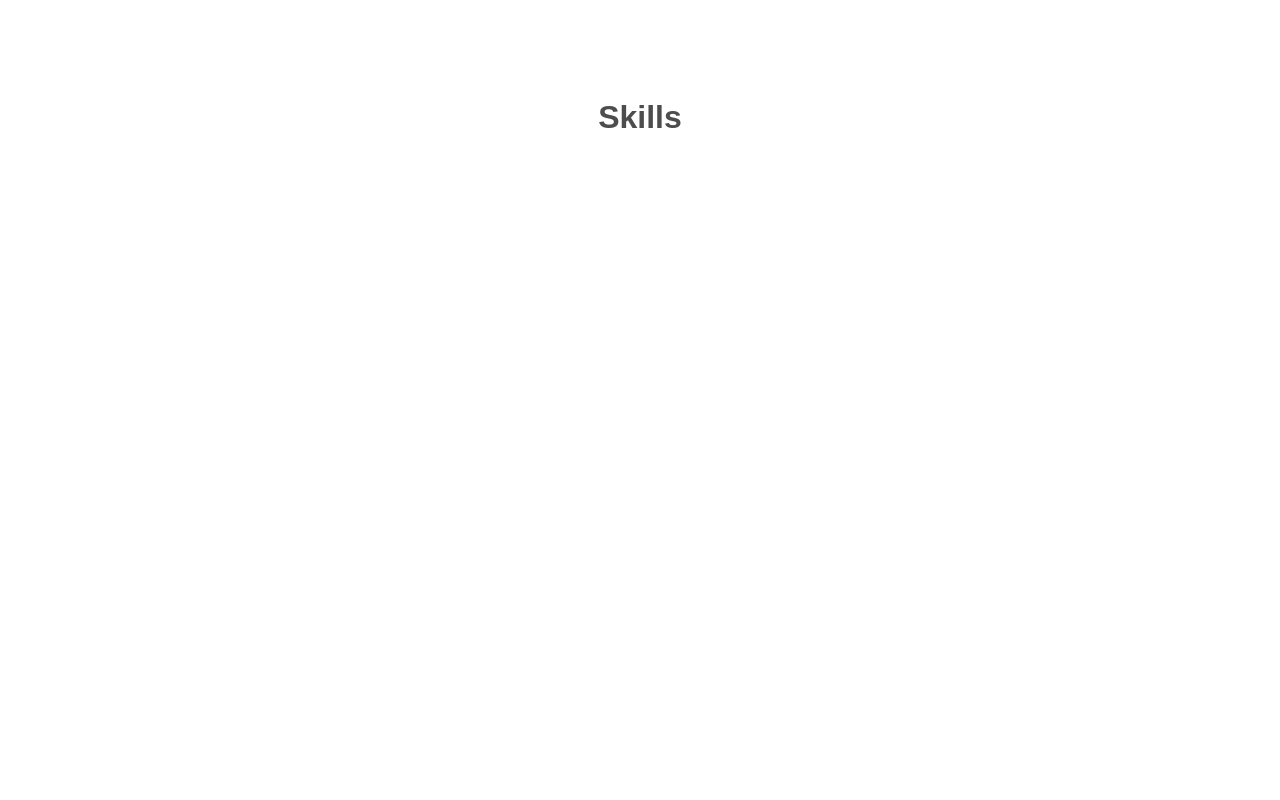
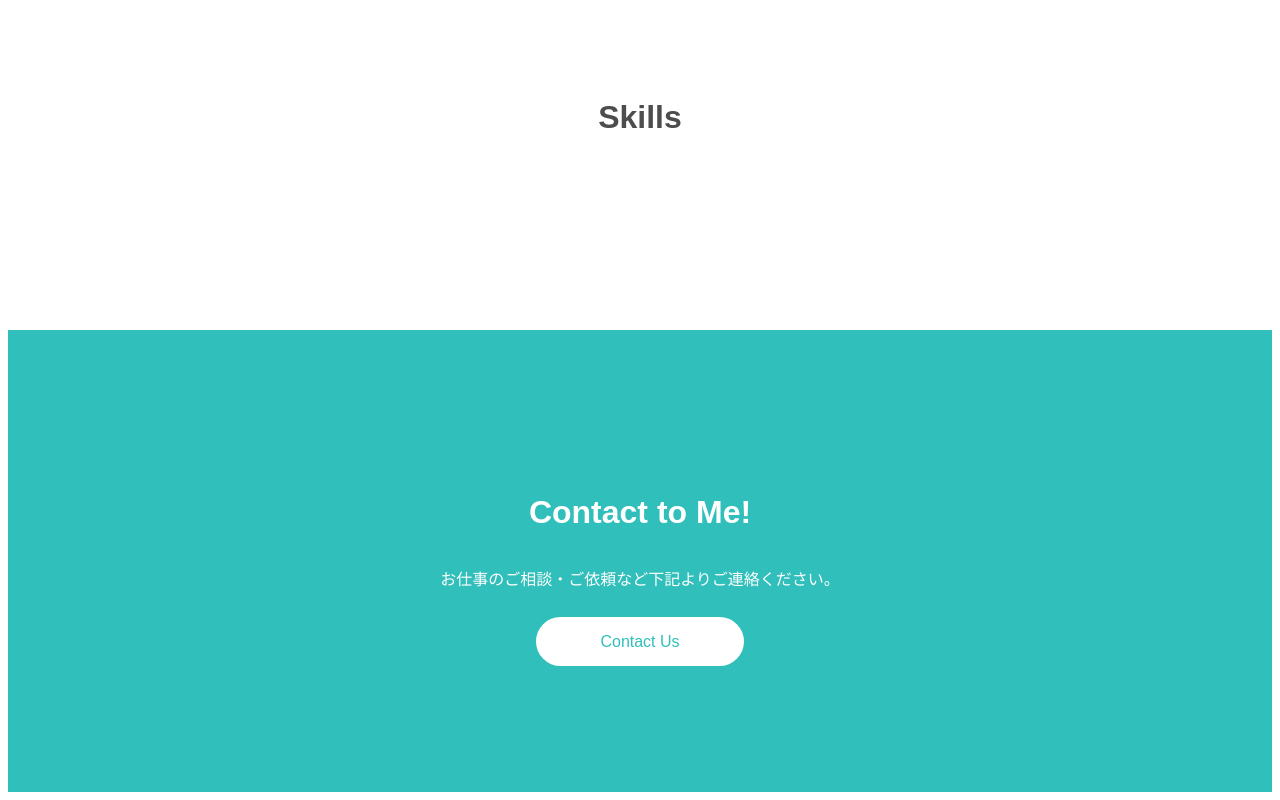
Before and after one commit to bunon0/react-portfolio-demo-v1, a React (Create React App) app: page / in a window 1280 px wide. Shown: the part 873-1673 px from the top of the page. Before the commit the page ends 1211 px from the top, so only its background shows below. Built offline with nearby package versions, Linux system fonts and the light colour scheme.

Commit message:
💄 Contact

```diff
--- a/src/App.tsx
+++ b/src/App.tsx
@@ -1,3 +1,4 @@
+import { Contact } from "./components/Contact";
 import { Header } from "./components/Header";
 import { Skills } from "./components/Skills";
 
@@ -6,6 +7,7 @@ function App() {
     <div className="App">
       <Header />
       <Skills />
+      <Contact />
     </div>
   );
 }
--- a/src/components/Contact.tsx
+++ b/src/components/Contact.tsx
@@ -1,3 +1,51 @@
+import styled from "styled-components";
+
 export const Contact: React.VFC = () => {
-  return <header>Header</header>;
+  return (
+    <SContact>
+      <SContainer>
+        <SContentList>
+          <h2>Contact to Me!</h2>
+          <SDescription>
+            お仕事のご相談・ご依頼など下記よりご連絡ください。
+          </SDescription>
+          <SContactAnchor
+            href="https://twitter.com/Nobuu_777"
+            target="_blank"
+            rel="noopener noreferrer">
+            Contact Us
+          </SContactAnchor>
+        </SContentList>
+      </SContainer>
+    </SContact>
+  );
 };
+
+const SContact = styled.div`
+  padding: 128px 0;
+  clear: both;
+  background: #30bfba;
+`;
+
+const SContainer = styled.div``;
+
+const SContentList = styled.div`
+  color: white;
+  text-align: center;
+`;
+
+const SDescription = styled.p`
+  font-size: 16px;
+`;
+
+const SContactAnchor = styled.a`
+  font-family: "Space Mono", Arial, serif;
+  font-size: 16px;
+  border: none !important;
+  border-radius: 30px;
+  padding: 16px 64px;
+  text-decoration: none;
+  height: 54px;
+  background: #fff;
+  color: #30bfba;
+`;
```
